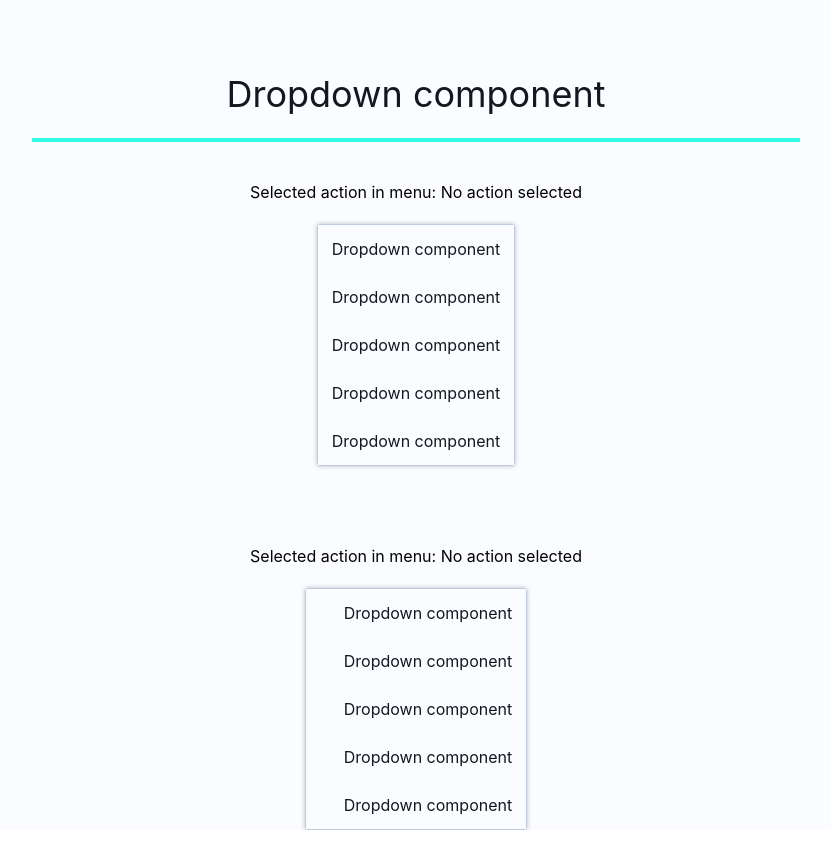
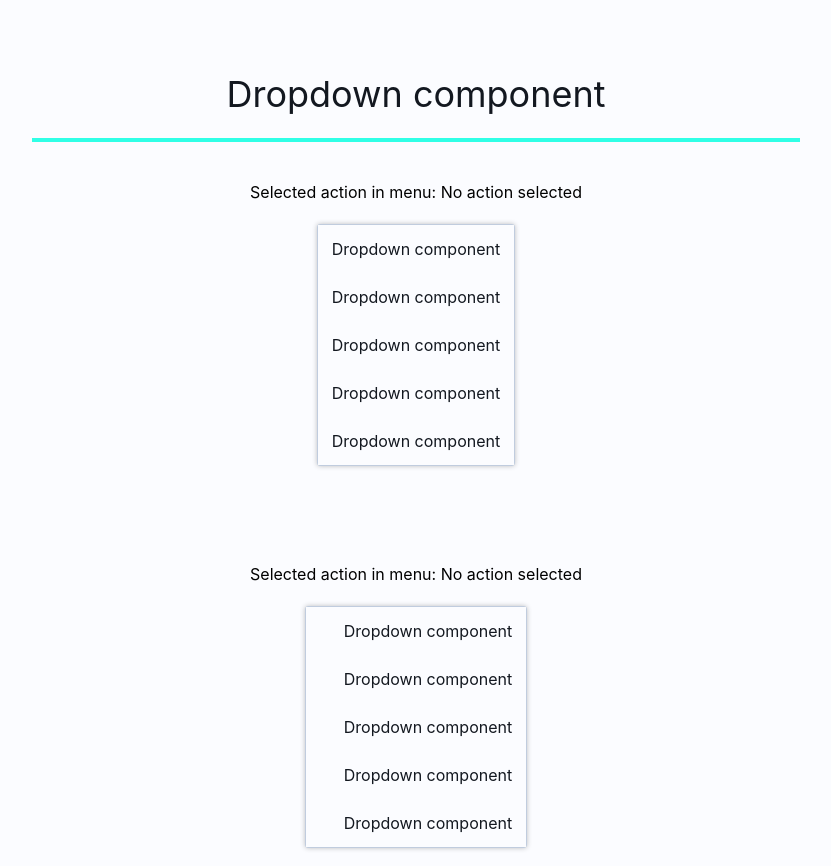
Before and after one commit to hebbeh/dropdown-showcase, a React (Create React App) app: page / in a window 1280 px wide. Shown: the whole page, without its empty margins (224-1055 px from the left). Before the commit the page ends 830 px from the top, so only its background shows below. Built offline with nearby package versions, Linux system fonts and the light colour scheme; some icons are missing.

Commit message:
Added eventlisteners to detect clicks outside of the menu, as well as state that hides the menu that the click was outside of

```diff
--- a/src/App.tsx
+++ b/src/App.tsx
@@ -1,4 +1,4 @@
-import React, { useState } from 'react';
+import React, { useState, useEffect, RefObject, useRef } from 'react';
 import './App.css';
 import Typography from './Components/Style/Typography';
 import Icon from './Components/Style/Icon';
@@ -7,10 +7,13 @@ import Divider from './Components/Layout/Divider';
 import Dropdown from './Components/Input/Dropdown';
 
 function App() {
-  const [firstMenuAction, setFirstMenuaction] = useState('No action selected');
-  const [secondMenuAction, setSecondMenuaction] = useState(
+  const [firstMenuAction, setFirstMenuAction] = useState('No action selected');
+  const [secondMenuAction, setSecondMenuAction] = useState(
     'No action selected'
   );
+
+  const [firstMenuVisible, setFirstMenuVisible] = useState(true);
+  const [secondMenuVisible, setSecondMenuVisible] = useState(true);
 
   return (
     <div className="container">
@@ -23,12 +26,19 @@ function App() {
           Selected action in menu: {firstMenuAction}
         </Typography>
         <Space type="medium" />
-        <Dropdown.Menu>
+        <div style={{ height: '260px' }}>
+          {firstMenuVisible && (
+            <Dropdown.Menu
+              outsideClick={() => {
+                console.log('clicked outside');
+                setFirstMenuVisible(false)
+              }}
+            >
               {dataToBePutInAMenu.map((item) => {
                 return (
                   <Dropdown.Item
                     onChange={() => {
-                  setFirstMenuaction(item.value);
+                      setFirstMenuAction(item.value);
                     }}
                   >
                     <Typography type="content">{item.label}</Typography>
@@ -36,18 +46,27 @@ function App() {
                 );
               })}
             </Dropdown.Menu>
+          )}
+        </div>
         <Space type="big" />
         <Space type="big" />
         <Typography type="subheader">
           Selected action in menu: {secondMenuAction}
         </Typography>
         <Space type="medium" />
-        <Dropdown.Menu>
+        <div style={{ height: '260px' }}>
+          {secondMenuVisible && (
+            <Dropdown.Menu
+              outsideClick={() => {
+                console.log('clicked outside II');
+                setSecondMenuVisible(false)
+              }}
+            >
               {dataToBePutInAMenuII.map((item) => {
                 return (
                   <Dropdown.Item
                     onChange={() => {
-                  setSecondMenuaction(item.value);
+                      setSecondMenuAction(item.value);
                     }}
                   >
                     <Icon type="placeholder" />
@@ -57,6 +76,8 @@ function App() {
                 );
               })}
             </Dropdown.Menu>
+          )}
+        </div>
       </div>
     </div>
   );
--- a/src/Components/Input/Dropdown/Dropdown.tsx
+++ b/src/Components/Input/Dropdown/Dropdown.tsx
@@ -1,4 +1,4 @@
-import React, { ReactNode } from 'react';
+import React, { ReactNode, RefObject, useEffect, useRef } from 'react';
 import './Dropdown.css';
 
 export interface DropdownProps {
@@ -11,10 +11,31 @@ export default function Dropdown({ children }: DropdownProps) {
 
 export interface MenuProps {
   children: ReactNode;
+  outsideClick(): void;
 }
 
-function Menu({ children }: MenuProps) {
-  return <div className="menu">{children}</div>;
+function Menu({ children, outsideClick }: MenuProps) {
+  const ref = useRef<HTMLDivElement>(null);
+
+  const handleClickOutside = (event: any) => {
+    if (ref.current && !ref.current.contains(event.target)) {
+      console.log('setFirstMenuVisible');
+      outsideClick();
+    }
+  };
+
+  useEffect(() => {
+    document.addEventListener('click', handleClickOutside, true);
+    return () => {
+      document.removeEventListener('click', handleClickOutside, true);
+    };
+  });
+
+  return (
+    <div className="menu" ref={ref}>
+      {children}
+    </div>
+  );
 }
 
 export interface ItemProps {
```
Lines whose indentation alone changed are shown as unchanged.
